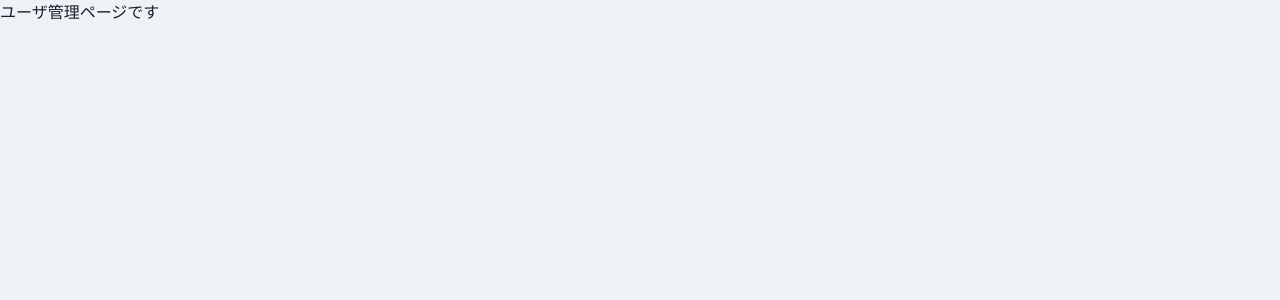
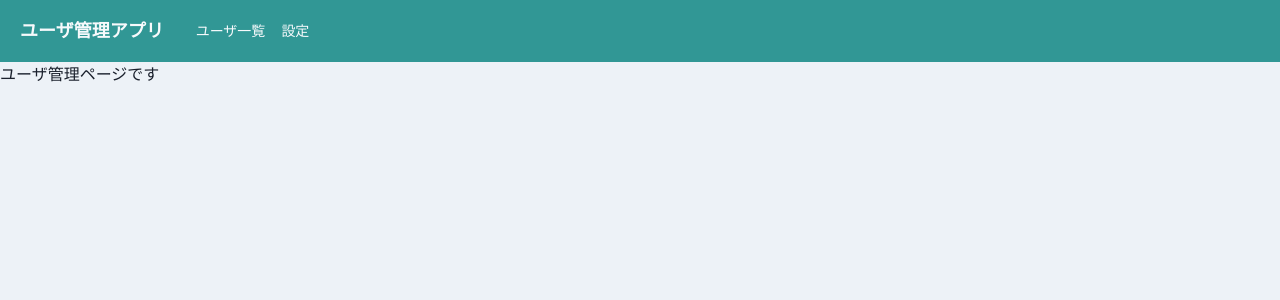
Before and after one commit to mrmtsu/react-typescript-chakraui, a React (Create React App) app: page /home/user_management in a window 1280 px wide. Shown: the top 300 px of the page. Built offline with nearby package versions, Linux system fonts and the light colour scheme.

Commit message:
ヘッダーの雛形を作成

```diff
--- /dev/null
+++ b/src/components/atoms/button/MenuIconButton.tsx
@@ -0,0 +1,22 @@
+import { IconButton } from "@chakra-ui/button";
+import { HamburgerIcon } from "@chakra-ui/icons";
+import { memo, VFC } from "react";
+
+type Props = {
+  onOpen: () => void;
+}
+
+export const MenuIconButton: VFC<Props> = memo((props) => {
+  const { onOpen } = props;
+
+  return (
+    <IconButton
+      aria-label="メニューボタン"
+      icon={<HamburgerIcon />}
+      size="sm"
+      variant="unstyled"
+      display={{ base: "block", md: "none"}}
+      onClick={onOpen}
+    />
+  )
+})
--- /dev/null
+++ b/src/components/molecules/MenuDrawer.tsx
@@ -0,0 +1,26 @@
+import { Button } from "@chakra-ui/button";
+import { Drawer, DrawerBody, DrawerContent, DrawerOverlay } from "@chakra-ui/modal";
+import { memo, VFC } from "react";
+
+type Props = {
+  onClose: () => void;
+  isOpen: boolean;
+}
+
+export const MenuDrawer: VFC<Props> = memo((props) => {
+  const { onClose, isOpen } = props;
+
+  return (
+    <Drawer placement="left" size="xs" onClose={onClose} isOpen={isOpen}>
+      <DrawerOverlay>
+        <DrawerContent>
+          <DrawerBody p={0} bg="gray.100">
+            <Button w="100%">TOP</Button>
+            <Button w="100%">ユーザ一覧</Button>
+            <Button w="100%">設定</Button>
+          </DrawerBody>
+        </DrawerContent>
+      </DrawerOverlay>
+    </Drawer>
+  )
+})
--- /dev/null
+++ b/src/components/organisms/layout/Header.tsx
@@ -0,0 +1,39 @@
+
+import { Button, IconButton } from "@chakra-ui/button";
+import { useDisclosure } from "@chakra-ui/hooks";
+import { Box, Flex, Heading, Link } from "@chakra-ui/layout";
+import { Drawer, DrawerBody, DrawerContent, DrawerOverlay } from "@chakra-ui/modal";
+import { memo, VFC } from "react";
+import { MenuIconButton } from "../../atoms/button/MenuIconButton";
+import { MenuDrawer } from "../../molecules/MenuDrawer";
+
+export const Header: VFC = memo(() => {
+  const { isOpen, onOpen, onClose } = useDisclosure();
+
+  return (
+    <>
+      <Flex
+        as="nav"
+        bg="teal.500"
+        color="gray.50"
+        align="center"
+        justify="space-between"
+        padding={{ base: 3, md: 5}}
+      >
+        <Flex align="center" as="a" mr={8} _hover={{ cursor: "pointer" }}>
+          <Heading as="h1" fontSize={{ base: "md", md: "lg"}}>
+            ユーザ管理アプリ
+          </Heading>
+        </Flex>
+        <Flex align="center" fontSize="sm" flexGrow={2} display={{ base: "none", md: "flex"}}>
+          <Box pr={4}>
+            <Link>ユーザ一覧</Link>
+          </Box>
+          <Link>設定</Link>
+        </Flex>
+        <MenuIconButton onOpen={onOpen} />
+      </Flex>
+      <MenuDrawer onClose={onClose} isOpen={isOpen} />
+    </>
+  )
+});
--- /dev/null
+++ b/src/components/templates/HeaderLayout.tsx
@@ -0,0 +1,16 @@
+import { memo, ReactNode, VFC } from "react";
+import { Header } from "../organisms/layout/Header";
+
+type Props = {
+  children: ReactNode;
+}
+
+export const HeaderLayout: VFC<Props> = memo((props) => {
+  const { children } = props;
+  return (
+    <>
+      <Header />
+      {children}
+    </>
+  )
+});
--- a/src/router/Router.tsx
+++ b/src/router/Router.tsx
@@ -3,6 +3,7 @@
 
 import { Login } from "../components/pages/Login";
 import { Page404 } from "../components/pages/Page404";
+import { HeaderLayout } from "../components/templates/HeaderLayout";
 import { homeRoutes } from "./HomeRoutes";
 
 export const Router: VFC = memo(() => {
@@ -21,7 +22,7 @@
                 exact={route.exact}
                 path={`${url}${route.path}`}
                 >
-                  {route.children}
+                  <HeaderLayout>{route.children}</HeaderLayout>
               </Route>
             ))}
           </Switch>
```
